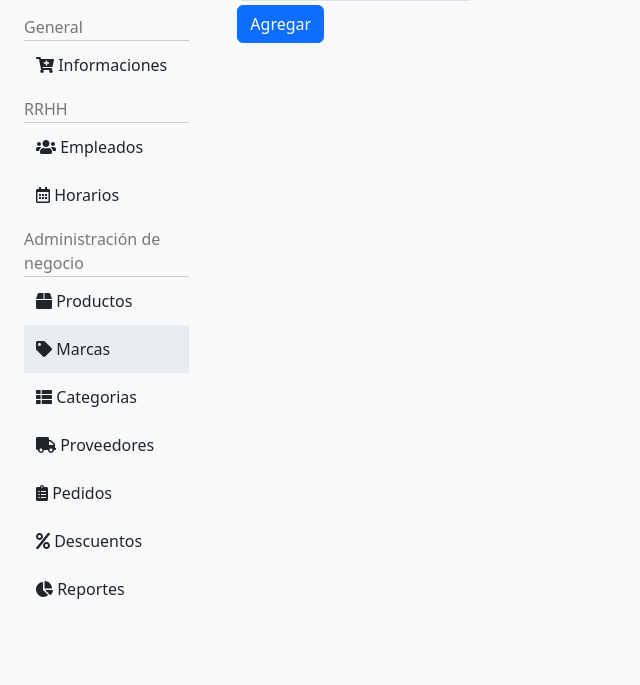
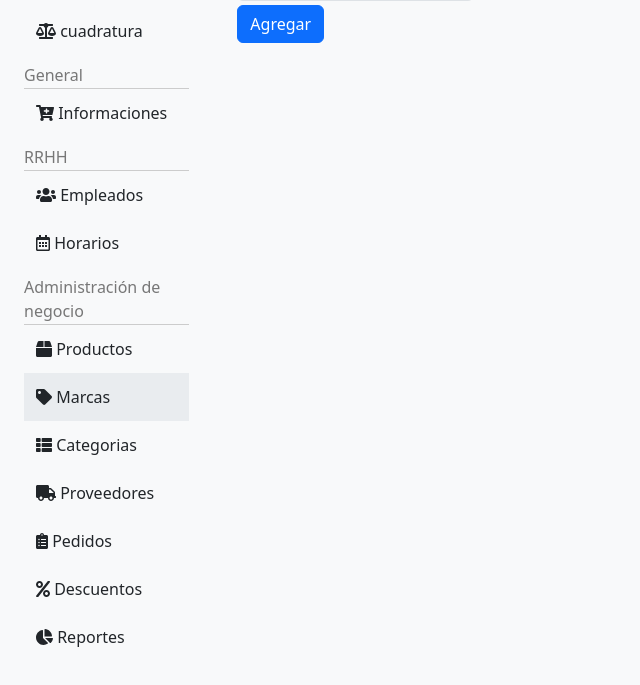
Before and after one commit to malarau/test-market, a Flask app: page /marcas in a window 1280 px wide. Shown: the part 211-896 px from the top of the page, without its empty margins (0-640 px from the left). Before the commit the page ends 810 px from the top, so only its background shows below. Run offline with Flask 3, Linux system fonts and the light colour scheme; the visitor is signed in with stand-in values (Sample User, id 1); data that the repository does not hold is empty.

Commit message:
Corrige README y creacion de cuadratura

```diff
--- a/app/database/oracle_db_connector.py
+++ b/app/database/oracle_db_connector.py
@@ -680,3 +680,7 @@ class OracleDBConnector:
     def get_ventas_ultima_semana_by_sucursal(self, cod_sucursal):
         query = "SELECT COD_VENTA,COD_SUCURSAL,COD_CAJA,RUT_CLIENTE,RUT_EMPLEADO,COD_PAGO,FECHA_VENTA,TOTAL_VENTA,DESCUENTO_VENTA FROM MMMB_VENTA WHERE FECHA_VENTA >= SYSDATE - 7 AND FECHA_VENTA < SYSDATE AND COD_SUCURSAL = :1"
         return self.execute_query(query, cod_sucursal)
+
+    def get_cuadratura(self, cod_sucursal,cod_caja):
+        query = "SELECT COD_VENTA,COD_SUCURSAL,COD_CAJA,RUT_CLIENTE,RUT_EMPLEADO,COD_PAGO,FECHA_VENTA,TOTAL_VENTA,DESCUENTO_VENTA FROM MMMB_VENTA WHERE FECHA_VENTA >= SYSDATE - 7 AND FECHA_VENTA < SYSDATE AND COD_SUCURSAL = :1"
+        return self.execute_query(query,cod_caja)
--- a/app/forms.py
+++ b/app/forms.py
@@ -325,3 +325,7 @@ class ModificarDescuentoForm(FlaskForm):
     ValidoDesde = DateField('Válido Desde', format='%Y-%m-%d', validators=[DataRequired()])
     ValidoHasta = DateField('Válido Hasta', format='%Y-%m-%d', validators=[DataRequired()])
     guardar_cambios = SubmitField('Guardar Cambios')
+
+class CuadraturaCaja(FlaskForm):
+    Saldo = IntegerField('Código de sucursal', validators=[DataRequired()])
+    cod_caja = IntegerField('Código de caja', validators=[DataRequired()])
--- a/app/templates/layouts/sidebar.html
+++ b/app/templates/layouts/sidebar.html
@@ -12,6 +12,11 @@
         <li class="nav-item {% if request.path == '/ventas' %}active{% endif %}">
             <a class="nav-link text-dark" href="/ventas">
                 <i class="fas fa-chart-line"></i> Ventas
+            </a>
+        </li>
+        <li class="nav-item {% if request.path == '/cuadratura' %}active{% endif %}">
+            <a class="nav-link text-dark" href="/cuadratura">
+                <i class="fas fa-balance-scale"></i> cuadratura
             </a>
         </li>
 
--- a/app/views/views.py
+++ b/app/views/views.py
@@ -215,6 +215,7 @@ def index():
         oracle_db_connector = current_app.config['oracle_db_connector']
         # Locate user
         user = oracle_db_connector.get_user_by_username(username=username)
+        print(oracle_db_connector.get_hash_by_username(username=username)[0][0])
         password_data = oracle_db_connector.get_hash_by_username(username=username)[0][0]
         cargo=oracle_db_connector.get_cargo_by_user(username=username)[0][0]
         rut_empleado=oracle_db_connector.get_rut_by_user(username=username)[0][0]
@@ -762,6 +763,48 @@ def reportes():
         historial_cambio_precios_compra=historial_cambio_precios_compra,
         historial_cambio_precios_venta=historial_cambio_precios_venta)
 
+@app.route('/cuadratura', methods=['GET', 'POST'])
+def cuadratura():
+    info_msg = None
+    error_msg = None
+    # DB
+    oracle_db_connector = current_app.config['oracle_db_connector']
+    cuadratura_caja_form = CuadraturaCaja()
+    if request.method == 'POST' and cuadratura_caja_form.validate_on_submit():
+        # Aquí puedes procesar los datos del formulario, realizar la cuadratura y obtener la información que deseas mostrar en la tabla.
+        # Por ejemplo, asumiendo que tienes una función llamada procesar_cuadratura que devuelve datos a mostrar en la tabla.
+        datos_cuadratura = procesar_cuadratura(cuadratura_caja_form)
+        return render_template(
+            'cuadratura.html',
+            cuadratura_caja_form=cuadratura_caja_form,
+            datos_cuadratura=datos_cuadratura,
+            username=session.get('username', None),
+            cargo=session.get('cargo', None),
+            rut_empleado=session.get('rut_empleado', None),
+            sucursal=session.get('sucursal', None),
+            caja=session.get('caja', None)
+        )
+
+    return render_template(
+        'cuadratura.html',
+        cuadratura_caja_form=cuadratura_caja_form,
+        username=session.get('username', None),
+        cargo=session.get('cargo', None),
+        rut_empleado=session.get('rut_empleado', None),
+        sucursal=session.get('sucursal', None),
+        caja=session.get('caja', None)
+    )
+def procesar_cuadratura(cuadratura_caja_form):
+    # Aquí realizas la lógica para procesar la cuadratura y devolver los datos que deseas mostrar en la tabla.
+    # Puedes acceder a los datos del formulario, por ejemplo cuadratura_caja_form.cod_sucursal.data, cuadratura_caja_form.cod_caja.data, etc.
+    # La lógica específica dependerá de tus necesidades y de cómo estás estructurando tu aplicación.
+    # Retorna los datos en el formato adecuado para ser mostrados en la tabla.
+    # Ejemplo de datos de retorno (simulados):
+    return [
+        {'Fecha': '2023-01-01', 'Venta_Efectivo': 100.0, 'Venta_Tarjeta': 50.0, 'Devoluciones': 5.0, 'Arqueo_Caja': 145.0},
+        # ... otros registros ...
+    ]
+
 @app.errorhandler(404)
 def page_not_found(e):
     return render_template('404.html',username=session['username'],cargo=session['cargo'],rut_empleado=session['rut_empleado'],sucursal=session['sucursal'],caja=session['caja'],), 404
```
Also changed, not shown: app/templates/cuadratura.html (added, +59 -0 lines), README.md.
